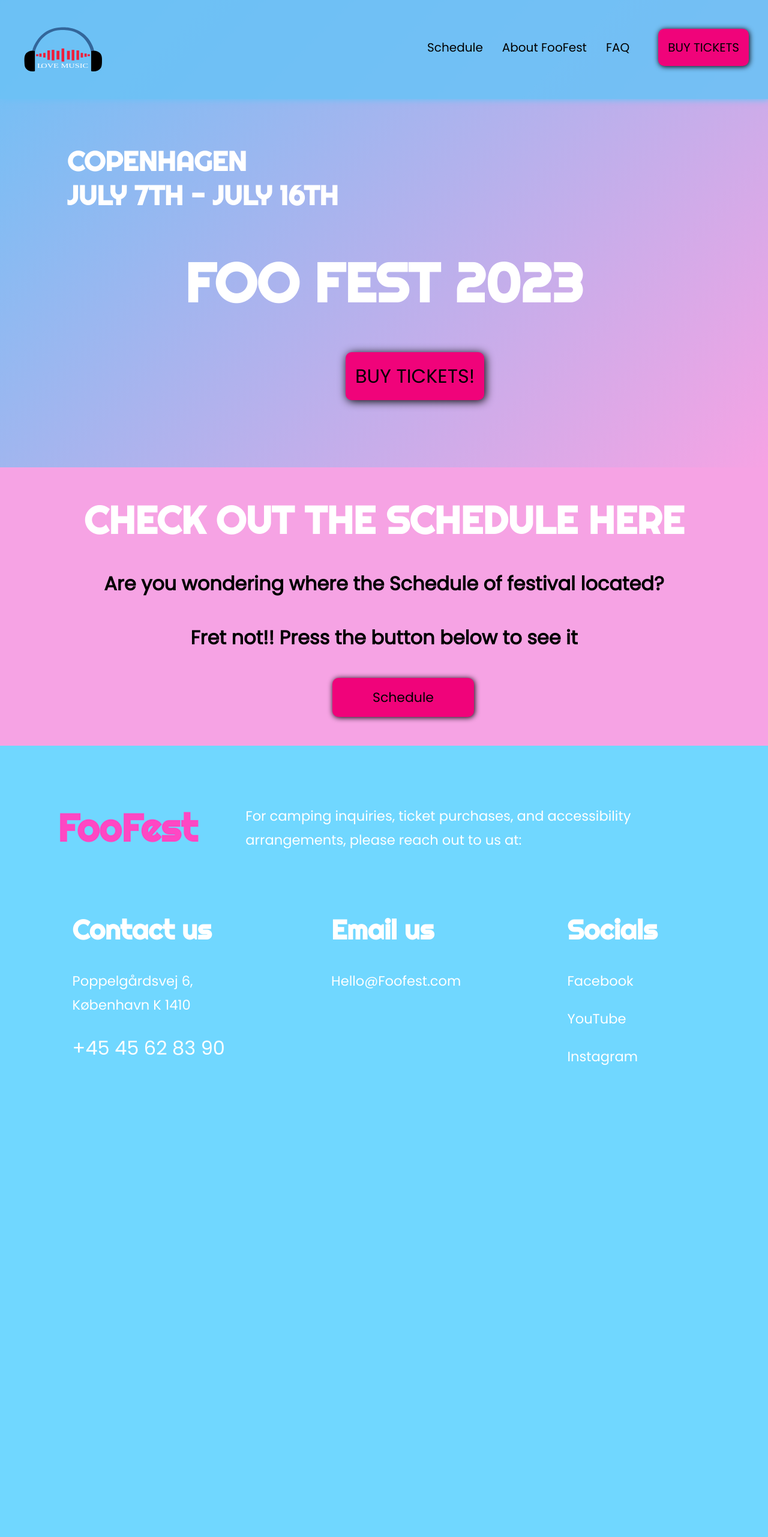
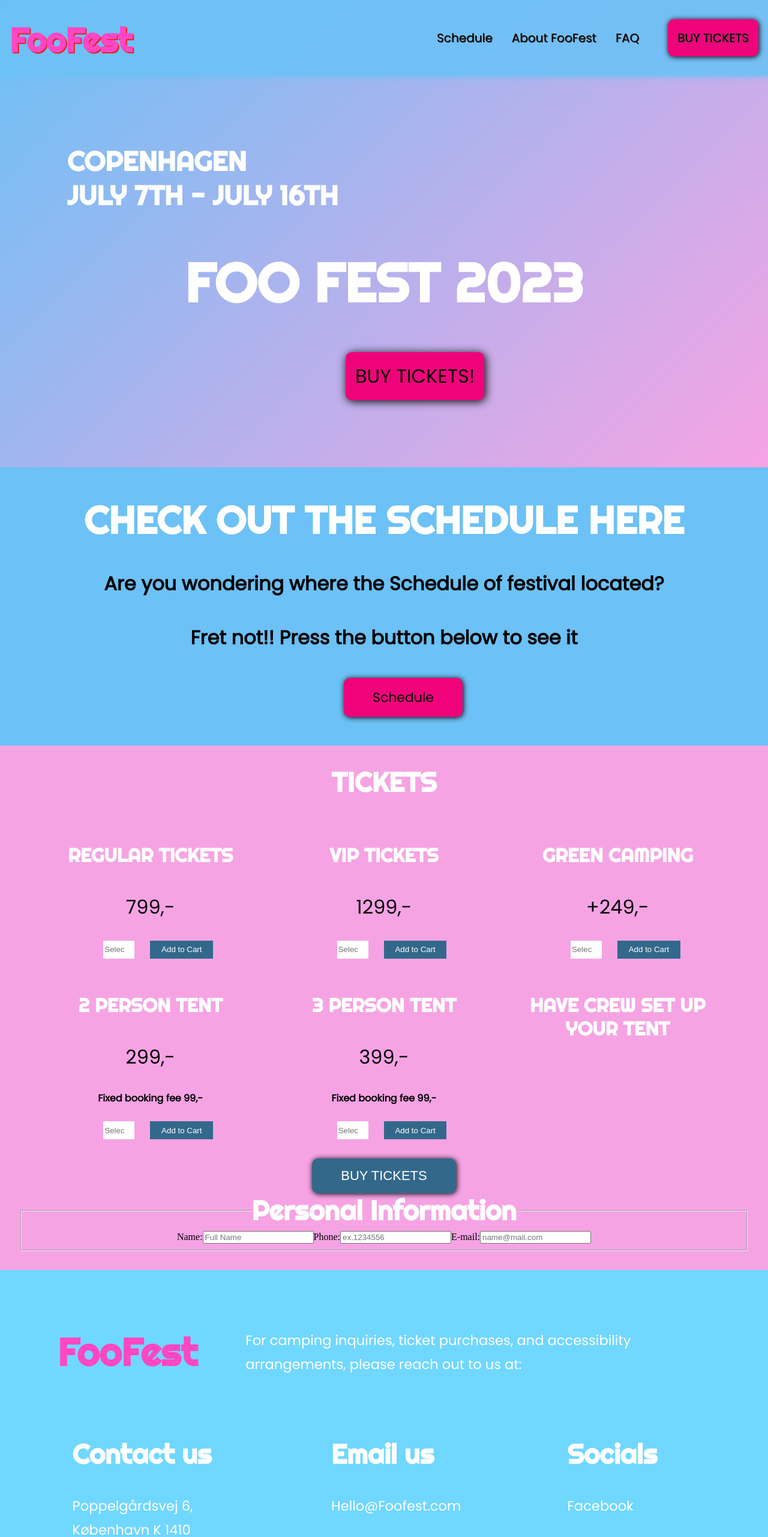
Before and after one commit to sabi4826/exam_frontend, a React (Vite) app: page / in a window 1280 px wide. Shown: the top 2562 px of the page at 60% size. Before the commit the page ends 1835 px from the top, so only its background shows below. Built offline with nearby package versions, Linux system fonts and the light colour scheme.

Commit message:
making booking section

```diff
--- a/components/Booking.jsx
+++ b/components/Booking.jsx
@@ -0,0 +1,117 @@
+import React from "react";
+import "../src/style/booking.css";
+import "../src/style/index.css";
+
+export default function Booking() {
+  //   function removeOne() {
+  //     const removeSymbol = document.querySelector(".remove-symbol");
+  //     console.log(removeSymbol);
+  //   }
+  //   function addOne() {
+  //     const addSymbol = document.querySelector(".add-symbol");
+  //     console.log(addSymbol);
+  //   }
+  return (
+    <div className="booking-section">
+      <h3>TICKETS</h3>
+      <section className="ticket-section">
+        <aside>
+          <h4>REGULAR TICKETS</h4>
+          <p>799,-</p>
+          <form className="quantity-form">
+            <input type="number" min="1" max="10" name="quantative" title="Qty" placeholder="Select" inputMode="numeric" id="Qty" />
+            {/* <span className="remove-symbol" onClick={removeOne}>
+              -
+            </span>
+            <span className="add-symbol" onClick={addOne}>
+              {" "}
+              +
+            </span> */}
+            <button className="add-cart">Add to Cart</button>
+          </form>
+        </aside>
+        <aside>
+          <h4>VIP TICKETS</h4>
+          <p>1299,-</p>
+          <form className="quantity-form">
+            <input type="number" min="1" max="10" name="quantative" title="Qty" placeholder="Select" inputMode="numeric" id="Qty" />
+            {/* <span className="remove-symbol" onClick={removeOne}>
+              -
+            </span>
+            <span className="add-symbol" onClick={addOne}>
+              {" "}
+              +
+            </span> */}
+            <button className="add-cart">Add to Cart</button>
+          </form>
+        </aside>
+        <aside>
+          <h4>GREEN CAMPING</h4>
+          <p>+249,-</p>
+          <form className="quantity-form">
+            <input type="number" min="1" max="10" name="quantative" title="Qty" placeholder="Select" inputMode="numeric" id="Qty" />
+            {/* <span className="remove-symbol" onClick={removeOne}>
+              -
+            </span>
+            <span className="add-symbol" onClick={addOne}>
+              {" "}
+              +
+            </span> */}
+            <button className="add-cart">Add to Cart</button>
+          </form>
+        </aside>
+        <aside>
+          <h4>2 PERSON TENT</h4>
+          <p>299,-</p>
+          <h5 className="h5-text">Fixed booking fee 99,-</h5>
+          <form className="quantity-form">
+            <input type="number" min="1" max="10" name="quantative" title="Qty" placeholder="Select" inputMode="numeric" id="Qty" />
+            {/* <span className="remove-symbol" onClick={removeOne}>
+              -
+            </span>
+            <span className="add-symbol" onClick={addOne}>
+              {" "}
+              +
+            </span> */}
+            <button className="add-cart">Add to Cart</button>
+          </form>
+        </aside>
+        <aside>
+          <h4>3 PERSON TENT</h4>
+          <p>399,-</p>
+          <h5 className="h5-text">Fixed booking fee 99,-</h5>
+          <form className="quantity-form">
+            <input type="number" min="1" max="10" name="quantative" title="Qty" placeholder="Select" inputMode="numeric" id="Qty" />
+            {/* <span className="remove-symbol" onClick={removeOne}>
+              -
+            </span>
+            <span className="add-symbol" onClick={addOne}>
+              {" "}
+              +
+            </span> */}
+            <button className="add-cart">Add to Cart</button>
+          </form>
+        </aside>
+        <aside>
+          <h4>HAVE CREW SET UP YOUR TENT</h4>
+        </aside>
+      </section>
+      <button className="booking-ticket-button">BUY TICKETS</button>
+      <section className="form_fields">
+        <form action="">
+          <fieldset className="form_styling">
+            <legend>
+              <h3>Personal Information</h3>
+            </legend>
+            <label htmlFor="fullname">Name:</label>
+            <input type="text" name="Fullname" placeholder="Full Name"></input>
+            <label htmlFor="phone">Phone:</label>
+            <input type="number" name="Fullname" placeholder="ex.1234556"></input>
+            <label htmlFor="email">E-mail:</label>
+            <input type="text" name="Fullname" placeholder="name@mail.com"></input>
+          </fieldset>
+        </form>
+      </section>
+    </div>
+  );
+}
--- a/components/Menu.jsx
+++ b/components/Menu.jsx
@@ -5,7 +5,8 @@ import Logo from "../src/assets/musiclogo.svg";
 export default function Menu() {
   return (
     <div className="navigation">
-      <img src={Logo} className="logo" alt="logo" />
+      {/* <img src={Logo} className="logo" alt="logo" /> */}
+      <h2 className="logo-text">FooFest</h2>
       <nav>
         <ul>
           <li>
--- a/src/App.jsx
+++ b/src/App.jsx
@@ -3,12 +3,14 @@ import Header from "../components/Header";
 import Footer from "../components/Footer";
 import Menu from "../components/Menu";
 import Schedule from "../components/Schedule";
+import Booking from "../components/Booking";
 function App() {
   return (
     <div className="App">
       <Menu />
       <Header />
       <Schedule />
+      <Booking />
       <Footer />
     </div>
   );
--- /dev/null
+++ b/src/style/booking.css
@@ -0,0 +1,66 @@
+.booking-section {
+  background-color: #f6a3e4ff;
+  text-align: center;
+  padding: 2rem;
+}
+.ticket-section {
+  display: grid;
+  grid-template-columns: repeat(3, 1fr);
+  grid-gap: 1rem;
+  padding: 2rem;
+}
+.booking-section h3 {
+  margin: 0;
+  /* padding: 2rem; */
+}
+.ticket-section h4 {
+  font-family: "Righteous", cursive;
+}
+.ticket-section p {
+  color: black;
+}
+.booking-ticket-button {
+  background-color: #32698b;
+  color: white;
+  border: 0;
+  border-radius: 10px;
+  padding: 1rem 3rem 1rem 3rem;
+  box-shadow: 1px 1px 10px black;
+  font-size: 22px;
+}
+#Qty {
+  margin: 0 7%;
+  border: none;
+  outline: none;
+}
+.add-cart {
+  border: none;
+  border-radius: 0;
+  background-color: #32698b;
+  color: white;
+  padding: 2% 5%;
+}
+.quantity-form {
+  display: flex;
+  justify-content: center;
+  position: relative;
+  /* user-select: none; */
+}
+.quantity-form input {
+  text-align: right;
+}
+.quantity-form span {
+  position: absolute;
+}
+.remove-symbol {
+  top: 20%;
+  left: 22%;
+}
+.add-symbol {
+  top: 20%;
+  left: 41%;
+}
+.h5-text {
+  font-family: "Poppins", sans-serif;
+  font-size: 1rem;
+}
--- a/src/style/menu.css
+++ b/src/style/menu.css
@@ -30,17 +30,17 @@ img {
   left: 0%;
   width: 100%;
   padding: 2rem;
-
-  box-shadow: 2px 2px 10px rgb(108, 193, 246);
+  box-shadow: 2px 2px 10px #6cc1f6;
 }
 
 nav li {
   list-style: none;
   display: inline;
 }
-.logo {
-  width: 20%;
-  height: 100%;
+
+.logo-text {
+  margin: 0;
+  text-shadow: 2px 2px #e62323;
 }
 /* ///////////////////////////////BUY ticket Button////////////////////////////////// */
 .buy-ticket-button {
@@ -52,12 +52,14 @@ nav li {
   font-size: 22px;
   font-family: var(--secondary-font);
   margin-left: 4rem;
+  text-shadow: 1px 1px #444042;
 }
 
 @media screen and (min-width: 601px) {
   .navigation {
     display: grid;
     grid-template-columns: 20% auto;
+    padding: 1rem;
   }
   nav {
     display: flex;
@@ -76,8 +78,10 @@ nav li {
     font-size: 13px;
     margin-left: 0px;
   }
-  .logo {
-    width: 100%;
+
+  .logo-text {
+    margin-top: 1rem;
+    font-size: 2.5rem;
   }
 }
 
@@ -96,21 +100,12 @@ nav li {
   .buy-ticket-button {
     display: none;
   }
-  .logo {
-    width: 20%;
-    height: auto;
-  }
-  .fa {
-    font-size: 45px;
-  }
-  .icon {
-    padding-top: 1rem;
+  .logo-text {
+    margin-top: 1rem;
+    font-size: 2.5rem;
   }
 }
 @media screen and (min-width: 800px) {
-  .logo {
-    width: 60%;
-  }
   nav li a {
     font-size: 20px;
   }
@@ -118,11 +113,14 @@ nav li {
     font-size: 20px;
     margin-left: 2rem;
   }
+  .logo-text {
+    font-size: 3.5rem;
+  }
 }
 nav li a {
   text-decoration: none;
   color: var(--dark-text-color);
   padding: 14px 16px;
-
+  text-shadow: 1px 1px #3f3c3c;
   font-family: var(--secondary-font);
 }
--- a/src/style/schedule.css
+++ b/src/style/schedule.css
@@ -1,5 +1,5 @@
 .schedule-section {
-  background-color: #f6a3e4ff;
+  background-color: #6cc1f6;
   text-align: center;
   padding: 3rem;
 }
@@ -14,12 +14,12 @@
   background-color: var(--dark-color1);
   border: 0;
   border-radius: 10px;
-  padding: 1rem;
+  padding: 1rem 3rem 1rem 3rem;
   box-shadow: 1px 1px 10px black;
   font-size: 22px;
   font-family: var(--secondary-font);
   margin-left: 4rem;
-  width: 20%;
+  /* width: 20%; */
 }
 @media (max-width: 700px) {
   .schedule-button {
```
